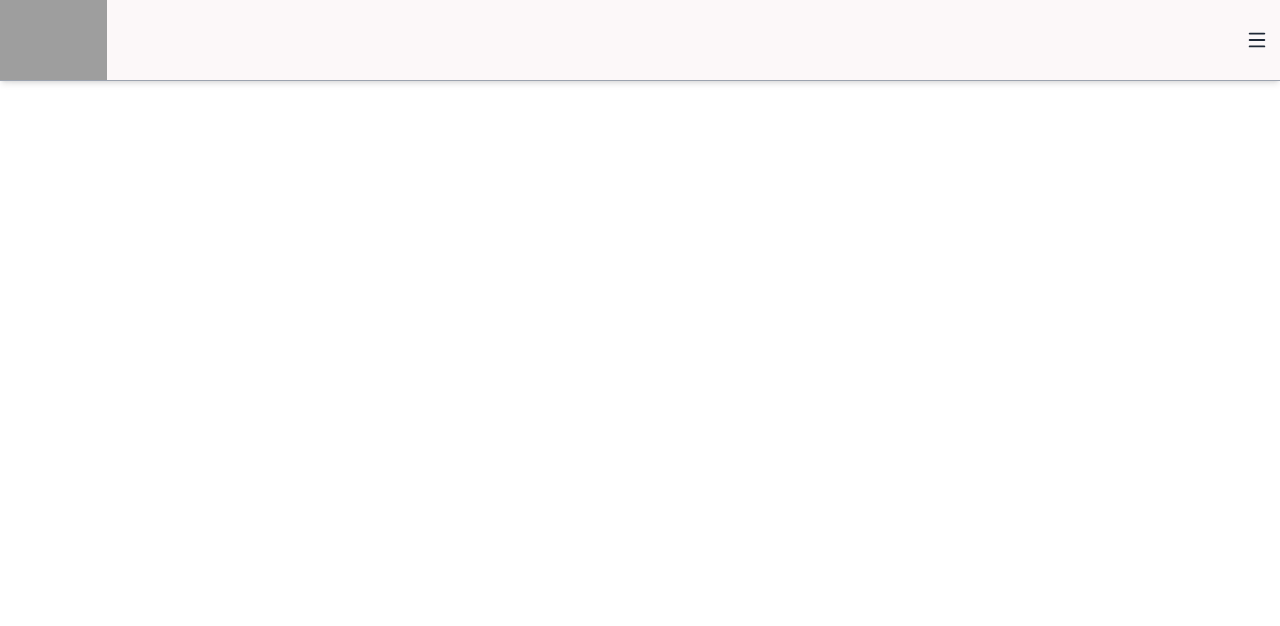
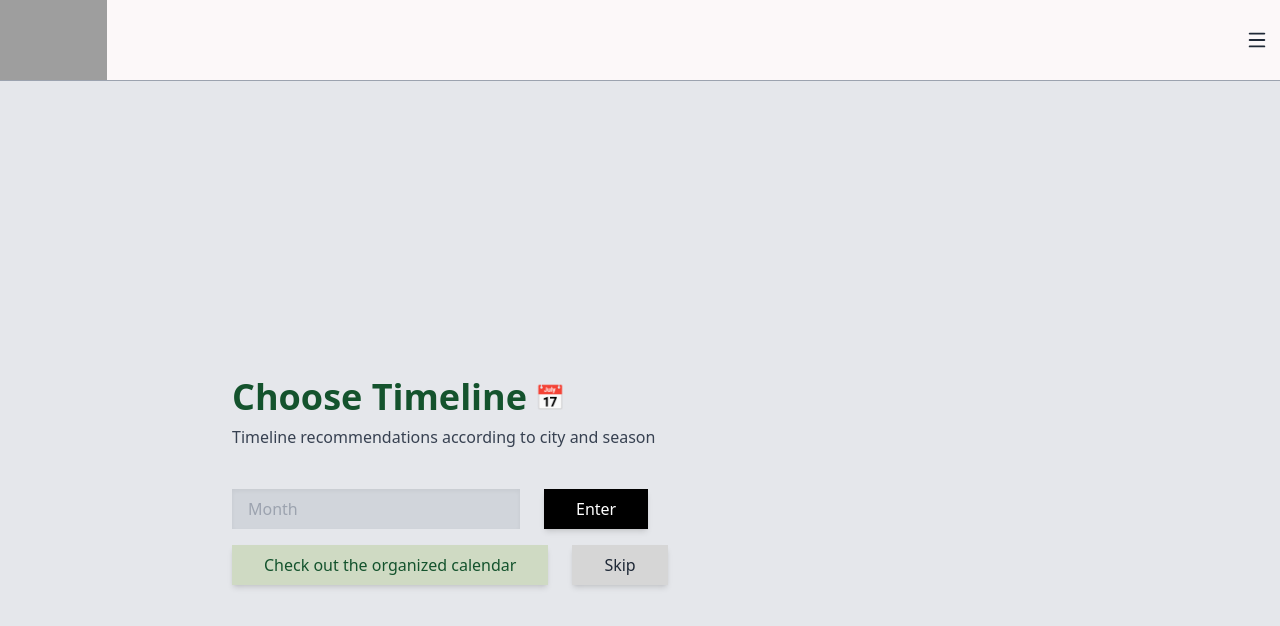
Before and after one commit to ashwanikunal/PlantX, a React (Vite) app in the folder team404project/: page /Timeline in a window 1280 px wide. Shown: the top 626 px of the page. Built offline with nearby package versions, Linux system fonts and the light colour scheme; grey boxes are pictures that could not be loaded.

Commit message:
added timeline

```diff
--- a/team404project/pages/timeline.jsx
+++ b/team404project/pages/timeline.jsx
@@ -1,19 +1,128 @@
-import { useParams } from "react-router-dom";
+import { useState, useRef } from "react";
 
-export default function CityPage() {
-  const { cityName } = useParams();
+export default function Timeline() {
+  const [month, setMonth] = useState("");
+  const [showDropdown, setShowDropdown] = useState(false);
+  const [recommendation, setRecommendation] = useState(null);
+  const containerRef = useRef(null);
+
+  const months = [
+    "January", "February", "March", "April", "May", "June",
+    "July", "August", "September", "October", "November", "December"
+  ];
+
+  const handleBlur = (e) => {
+    if (!containerRef.current.contains(e.relatedTarget)) {
+      setShowDropdown(false);
+    }
+  };
+
+  const handleEnter = () => {
+    if (!month) return;
+
+    if (["March", "April", "May"].includes(month)) {
+      setRecommendation({ text: "Not recommended", color: "red" });
+    }
+    else if (["June", "July", "August", "September"].includes(month)) {
+      setRecommendation({ text: "Highly recommended", color: "green" });
+    }
+    else {
+      setRecommendation({ text: "Recommended", color: "yellow" });
+    }
+  };
 
   return (
-    <div className="min-h-screen bg-[#faf9fb] flex items-center justify-center">
-      <div className="text-center">
-        <h1 className="text-4xl font-bold text-green-900 mb-6 capitalize">
-          {cityName}
+    <div className="w-full min-h-screen bg-gray-200 flex items-center justify-center">
+      <div className="w-full max-w-4xl px-10" ref={containerRef}>
+
+        {/* TITLE */}
+        <h1 className="text-4xl font-semibold text-green-900 mb-2 flex items-center gap-2">
+          Choose Timeline <span className="text-2xl">📅</span>
         </h1>
 
-        <p className="text-gray-700 text-lg max-w-xl">
-          Environmental insights, heat analysis, and green cover data for{" "}
-          <span className="font-semibold capitalize">{cityName}</span>.
+        {/* SUBTITLE */}
+        <p className="text-gray-700 mb-10">
+          Timeline recommendations according to city and season
         </p>
+
+        {/* INPUT + ENTER */}
+        <div className="flex items-center gap-6 mb-4 relative">
+          <div className="relative">
+            <input
+              type="text"
+              placeholder="Month"
+              value={month}
+              readOnly
+              onFocus={() => setShowDropdown(true)}
+              onBlur={handleBlur}
+              className="w-72 px-4 py-2 bg-gray-300 text-gray-700 shadow-inner focus:outline-none cursor-pointer"
+            />
+
+            {showDropdown && (
+              <div className="absolute top-full mt-1 w-72 bg-white shadow-lg border border-gray-200 z-10">
+                {months.map((m) => (
+                  <div
+                    key={m}
+                    tabIndex={0}
+                    onClick={() => {
+                      setMonth(m);
+                      setShowDropdown(false);
+                      setRecommendation(null);
+                    }}
+                    className="px-4 py-2 cursor-pointer hover:bg-gray-100"
+                  >
+                    {m}
+                  </div>
+                ))}
+              </div>
+            )}
+          </div>
+
+          <button
+            onClick={handleEnter}
+            className="bg-black text-white px-8 py-2 shadow-md hover:opacity-90 transition"
+          >
+            Enter
+          </button>
+        </div>
+
+        {/* RECOMMENDATION OUTPUT */}
+        {recommendation && (
+          <div className="flex items-center gap-2 mb-10">
+            <span
+              className={`w-3 h-3 inline-block ${
+                recommendation.color === "red"
+                  ? "bg-red-500"
+                  : recommendation.color === "green"
+                  ? "bg-green-500"
+                  : "bg-yellow-400"
+              }`}
+            />
+            <span
+              className={`font-semibold ${
+                recommendation.color === "red"
+                  ? "text-red-600"
+                  : recommendation.color === "green"
+                  ? "text-green-700"
+                  : "text-yellow-700"
+              }`}
+            >
+              {recommendation.text}
+            </span>
+          </div>
+        )}
+
+        {/* ACTION BUTTONS */}
+        <div className="flex items-center gap-6">
+          <button className="bg-[#cfdac3] text-green-900 px-8 py-2 shadow-md hover:bg-[#c1cfb3] transition">
+            Check out the organized calendar
+          </button>
+
+          <button className="bg-[#d6d6d6] text-gray-800 px-8 py-2 shadow-md hover:bg-[#c8c8c8] transition">
+            Skip
+          </button>
+        </div>
+
       </div>
     </div>
   );
--- a/team404project/src/App.jsx
+++ b/team404project/src/App.jsx
@@ -3,7 +3,7 @@
 import HomePage from "../pages/HomePage";
 import MapPage from "../pages/MapPage";
 import Login from "../pages/Login";
-import timeline from "../pages/timeline";
+import Timeline from "../pages/Timeline";
 import "./index.css";
 function App() {
   return (
@@ -13,7 +13,7 @@
           <Route path="/" element={<HomePage />} />
           <Route path="/login" element={<Login />} />
           <Route path="/MapPage" element={<MapPage />} />
-          <Route path='/timeline' element={<timeline />} />
+          <Route path='/Timeline' element={<Timeline />} />
         </Route>
       </Routes>
     </BrowserRouter>
```
Also changed, not shown: team404project/pages/Calender.jsx (added).
